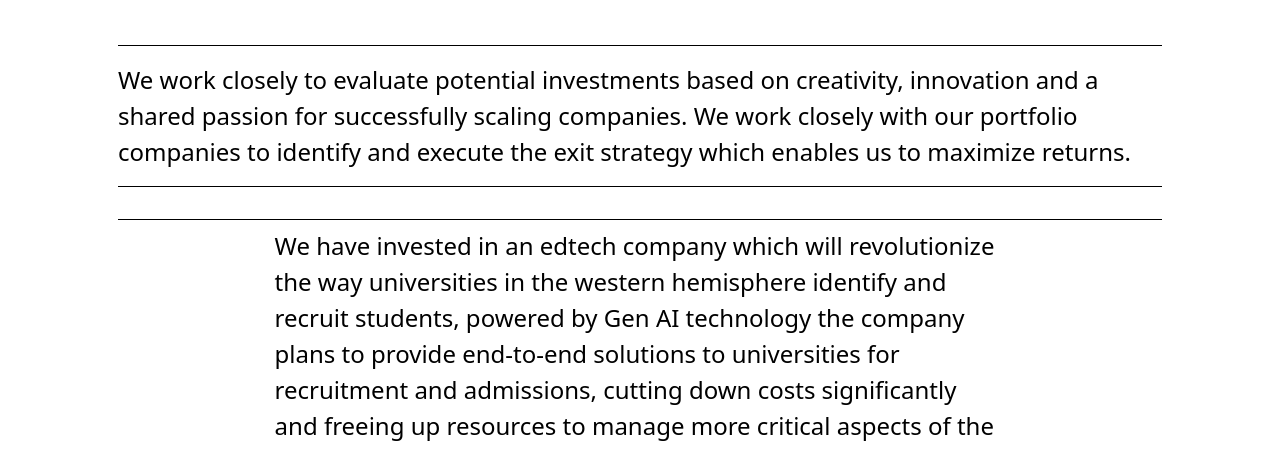
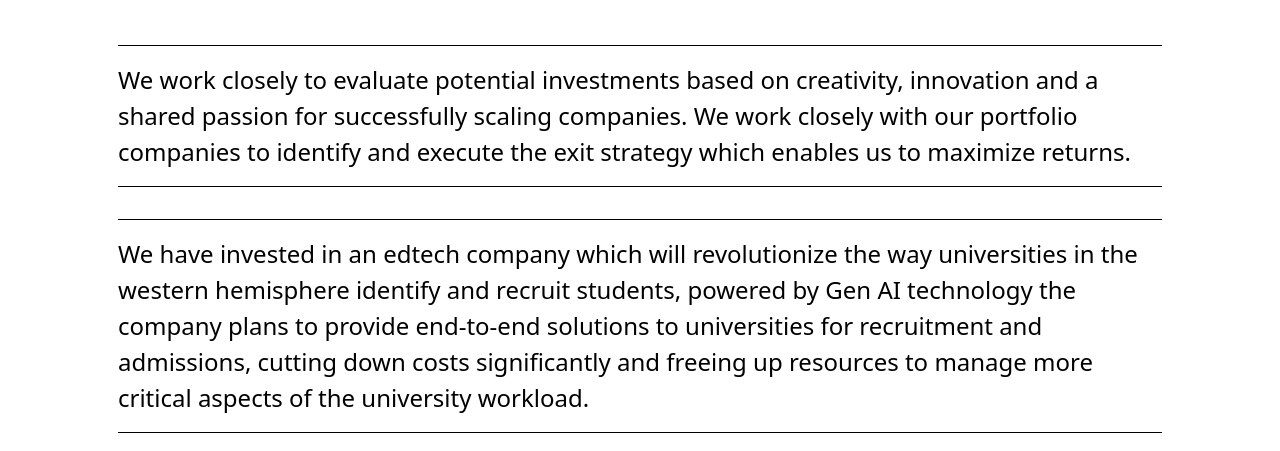
Before and after one commit to DetechDigitalSolutions-Development/100Bucks, a website: page html/stories.html in a window 1280 px wide. Shown: the part 348-799 px from the top of the page. Drawn offline with nearby package versions, Linux system fonts and the light colour scheme; files that its build step writes are made by us from their sources.

Commit message:
stories authenz image removed, faq upper line placed, lower line removed, investment image remmoved, ethos dreambig image replaced

```diff
--- a/html/stories.html
+++ b/html/stories.html
@@ -96,24 +96,36 @@
 </section>
 
 <!-- Third Section -->
-<section class="font-poppins font-light flex flex-col md:flex-row items-center gap-8 mb-12 mt-0 py-0 px-4 md:px-0">
+<section class="flex flex-col md:flex-row items-stretch gap-3 px-4 md:px-0 mb-8">
+  <!-- Text Div -->
   <div class="w-full lg:w-[87%] md:w-[85%] border-t border-b border-black mx-auto">
-    <div class="flex flex-col md:flex-row items-start py-2">
+    <div class="min-h-[100px]">
+      <p class="text-[24px] text-customGray font-light py-4 font-poppins">
+        We have invested in an edtech company which will revolutionize the way universities in the western hemisphere identify and recruit students, powered by Gen AI technology the company plans to provide end-to-end solutions to universities for recruitment and admissions, cutting down costs significantly and freeing up resources to manage more critical aspects of the university workload.
+      </p>
+    </div>
+  </div>
+</section>
+
+
+<!--  <section class="font-poppins font-light flex flex-col md:flex-row items-center gap-8 mb-12 mt-0 py-0 px-4 md:px-0">
+  <div class="w-full lg:w-[87%] md:w-[85%] border-t border-b border-black mx-auto">
+    <div class="flex flex-col md:flex-row items-start py-2">-->
       <!-- Text Section (70% width) -->
-      <div class="w-[90%] sm:w-[70%] mx-auto">
+      <!--<div class="w-[90%] sm:w-[70%] mx-auto">
         <p class="text-[24px] text-customGray font-light">
           We have invested in an edtech company which will revolutionize the way universities in the western hemisphere identify and recruit students, powered by Gen AI technology the company plans to provide end-to-end solutions to universities for recruitment and admissions, cutting down costs significantly and freeing up resources to manage more critical aspects of the university workload.
         </p>
-      </div>
+      </div>-->
 
 
       <!-- Image Section (30% width) -->
-<!--       <div class="w-full sm:w-[50%] md:w-[40%] lg:w-[30%] flex justify-center md:justify-end">
+     <!--<div class="w-full sm:w-[50%] md:w-[40%] lg:w-[30%] flex justify-center md:justify-end">
         <img src="../images/authentz.png" alt="Visionary" class="w-[350px] h-[300px] object-contain"/>
-      </div> -->
+      </div>
     </div>
   </div>
-</section>
+</section>-->
 
 
 </main>
```
Also changed, not shown: Index.html (+1 -1 lines), html/faq.html (+8 -8 lines), html/investment.html (+2 -2 lines).
